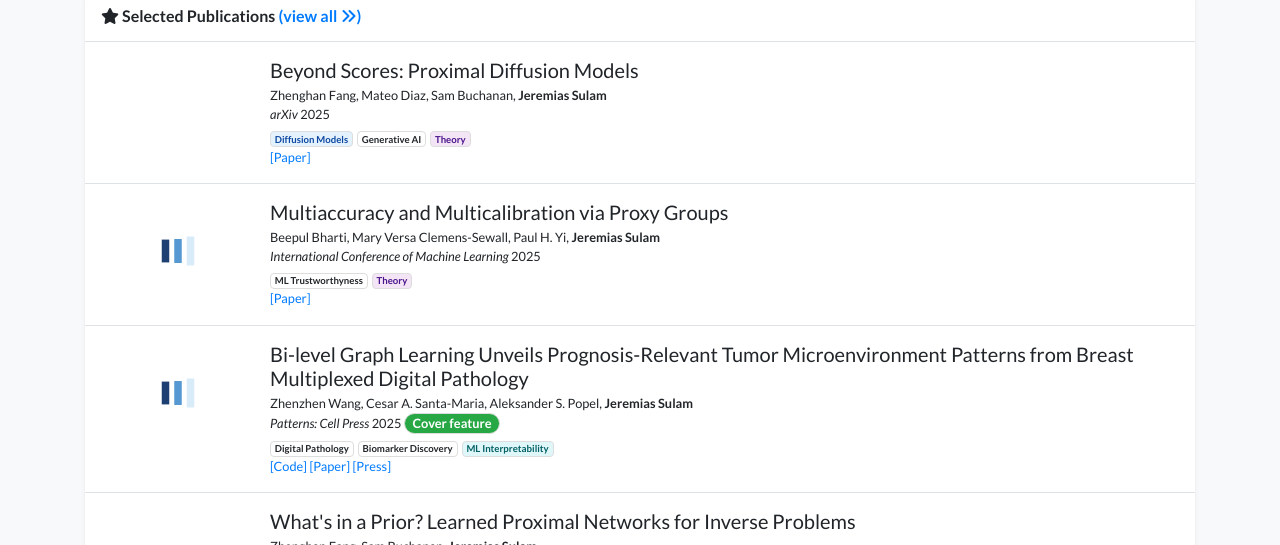
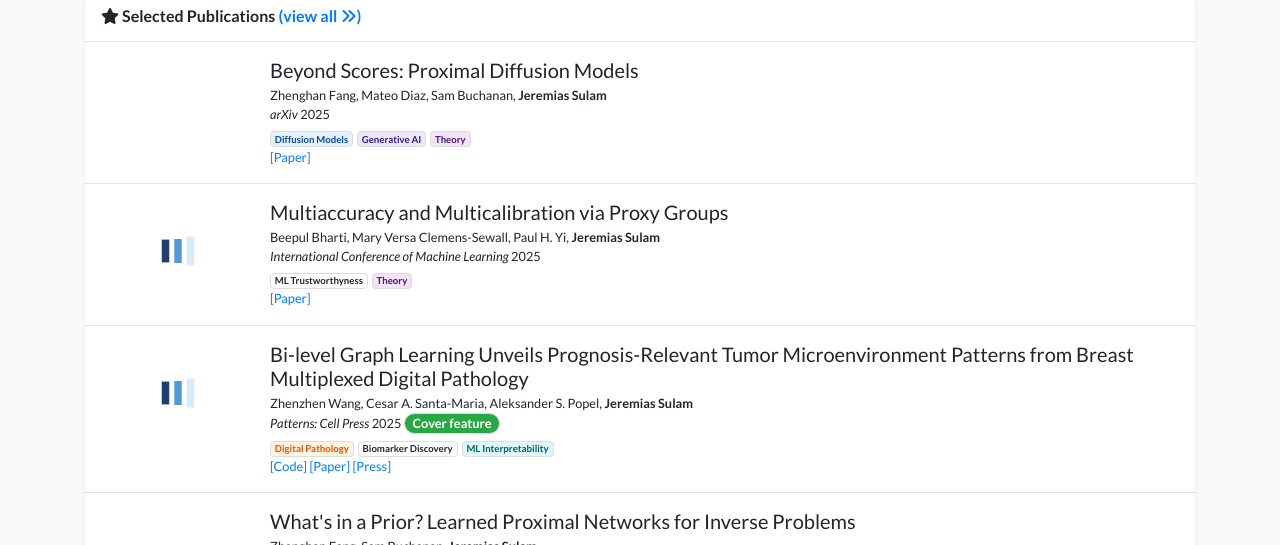
Before and after one commit to jsulam/jsulam.github.io, a Jekyll site: the page built from index.html, in a window 1280 px wide and 1400 px high, scrolled down 1169 px. Shown: the part 128-673 px from the top of the window. Built offline with Jekyll 4.4.1, drawn with Linux system fonts in a browser that asks for light colours; nearby versions of some CDN libraries; a style sheet for code colours, icons or effects is not loaded.

Commit message:
Update global.css

```diff
--- a/assets/css/global.css
+++ b/assets/css/global.css
@@ -105,8 +105,8 @@ div.lazy {
 .topic-ml-interpretability   { background: #e0f7fa; color: #006064; }  /* teal */
 .topic-theory             { background: #f3e5f5; color: #4a148c; }  /* purple */
 .topic-biomedical-imaging            { background: #e8f5e9; color: #1b5e20; }  /* green */
-.topic-vetting            { background: #fff3e0; color: #e65100; }  /* orange */
-.topic-generative-models  { background: #ede7f6; color: #311b92; }  /* deep indigo */
+.topic-digital-pathology            { background: #fff3e0; color: #e65100; }  /* orange */
+.topic-generative-ai  { background: #ede7f6; color: #311b92; }  /* deep indigo */
 .topic-diffusion-models          { background: #e3f2fd; color: #0d47a1; }  /* blue */
 .topic-causality          { background: #fbe9e7; color: #bf360c; }  /* burnt orange */
 .topic-optimization       { background: #f9fbe7; color: #827717; }  /* olive green */
```
